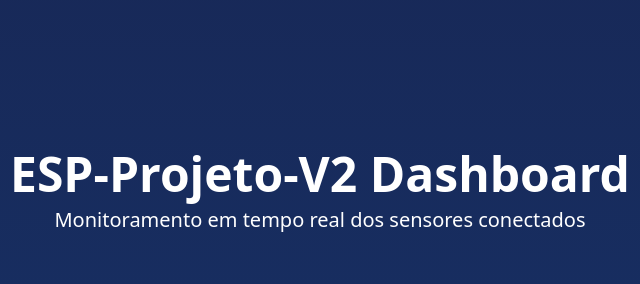
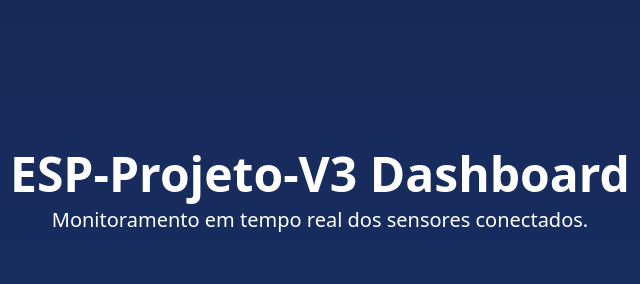
Before and after one commit to gle-g4/esp-tempobo, a plain HTML site: page index.html in a window 1280 px wide. Shown: the top 284 px of the page, 320-960 px from the left. Drawn offline with nearby package versions, Linux system fonts and the light colour scheme; no server answers.

Commit message:
Update dashboard title to ESP-Projeto-V3

```diff
--- a/index.html
+++ b/index.html
@@ -31,9 +31,9 @@
 <div id="vanta-bg" class="relative h-64 md:h-80 lg:h-96 w-full overflow-hidden">
     <div class="absolute inset-0 bg-gradient-to-b from-blue-900/50 to-blue-600/30"></div>
     <div class="container mx-auto px-6 relative z-10 h-full flex flex-col justify-center items-center">
-        <h1 class="text-4xl md:text-5xl font-bold text-white" data-aos="fade-down">ESP-Projeto-V2 Dashboard</h1>
+        <h1 class="text-4xl md:text-5xl font-bold text-white" data-aos="fade-down">ESP-Projeto-V3 Dashboard</h1>
         <p class="text-xl text-white opacity-90 text-center max-w-2xl mt-2" data-aos="fade-up" data-aos-delay="200">
-            Monitoramento em tempo real dos sensores conectados
+            Monitoramento em tempo real dos sensores conectados.
         </p>
     </div>
 </div>
```
